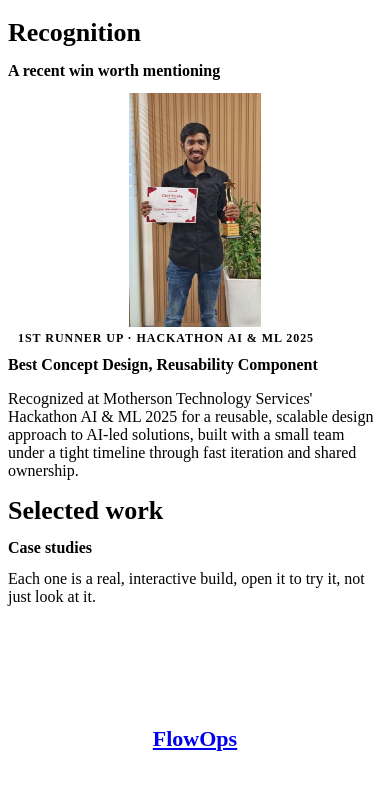
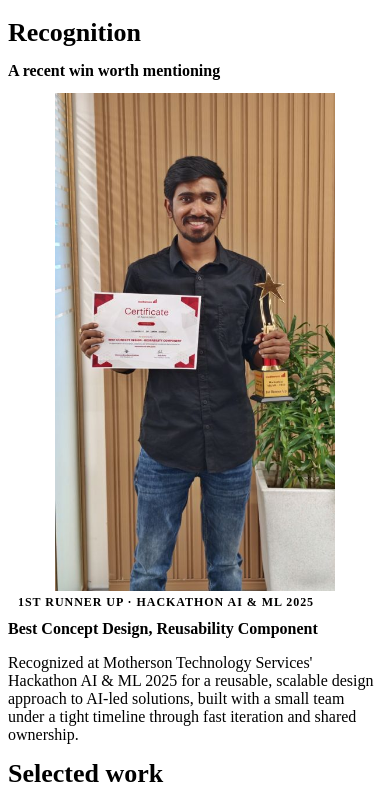
Before and after one commit to Chiranjeevi-sai-charan/portfolio, a React (Vite) app: page / in a window 390 px wide. Shown: the part 1159-1962 px from the top of the page. Built offline with nearby package versions, Linux system fonts and the light colour scheme; the HTML template or start-up script is replaced by a standard one; a web font is replaced by a local one.

Commit message:
Fix achievement photo sizing: use natural aspect ratio instead of forced box, fixes letterboxing

```diff
--- a/src/components/AchievementCard.module.css
+++ b/src/components/AchievementCard.module.css
@@ -15,17 +15,13 @@
 .media {
   border-radius: var(--r-md);
   overflow: hidden;
-  aspect-ratio: 4 / 5;
-  background: var(--accent-soft);
-  display: flex;
-  align-items: center;
-  justify-content: center;
+  align-self: start;
 }
 
 .media img {
+  display: block;
   width: 100%;
-  height: 100%;
-  object-fit: contain;
+  height: auto;
 }
 
 .eyebrow {
@@ -56,6 +52,7 @@
     grid-template-columns: 1fr;
   }
   .media {
-    aspect-ratio: 16 / 10;
+    max-width: 280px;
+    margin: 0 auto;
   }
 }
```
